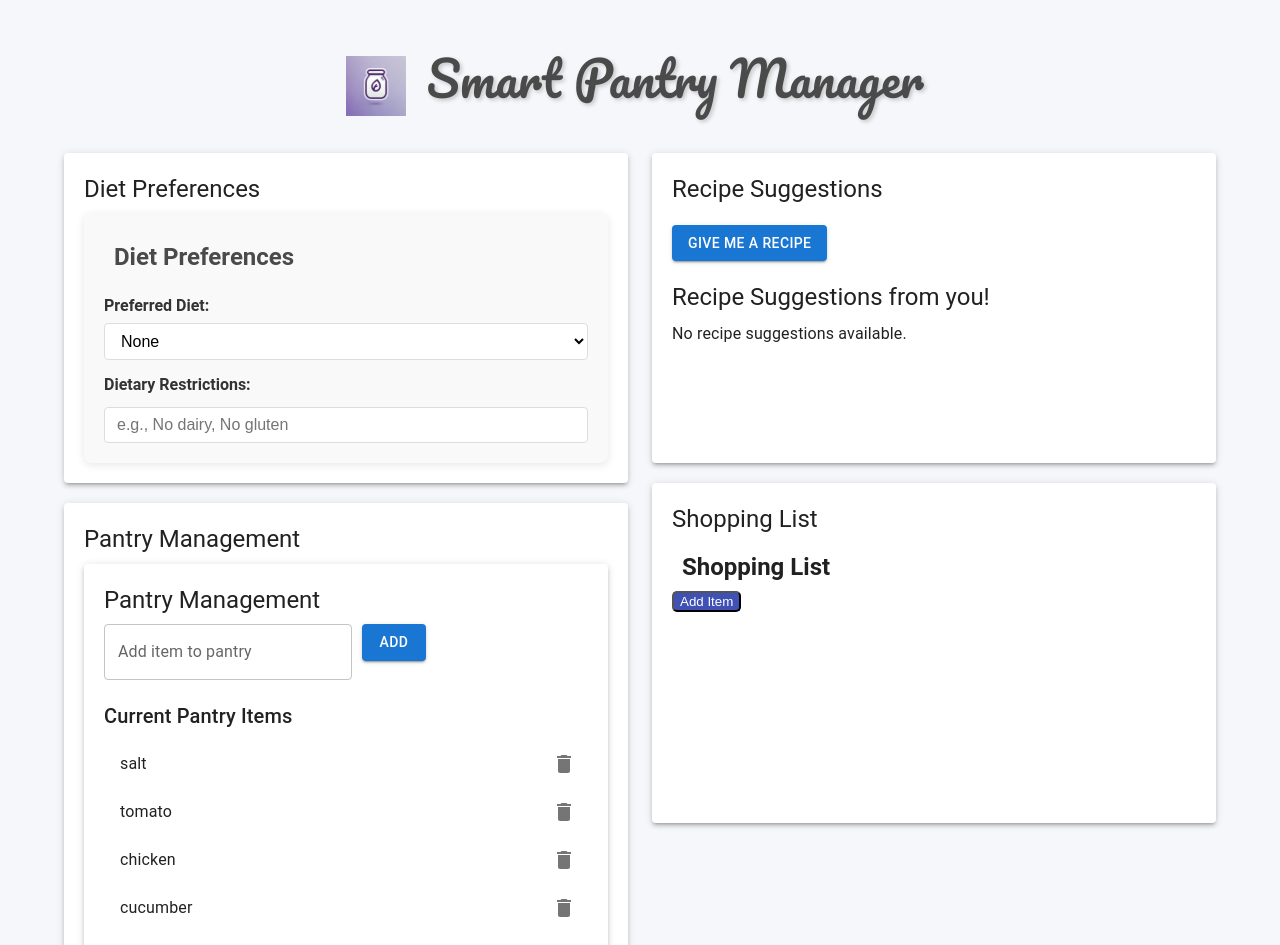
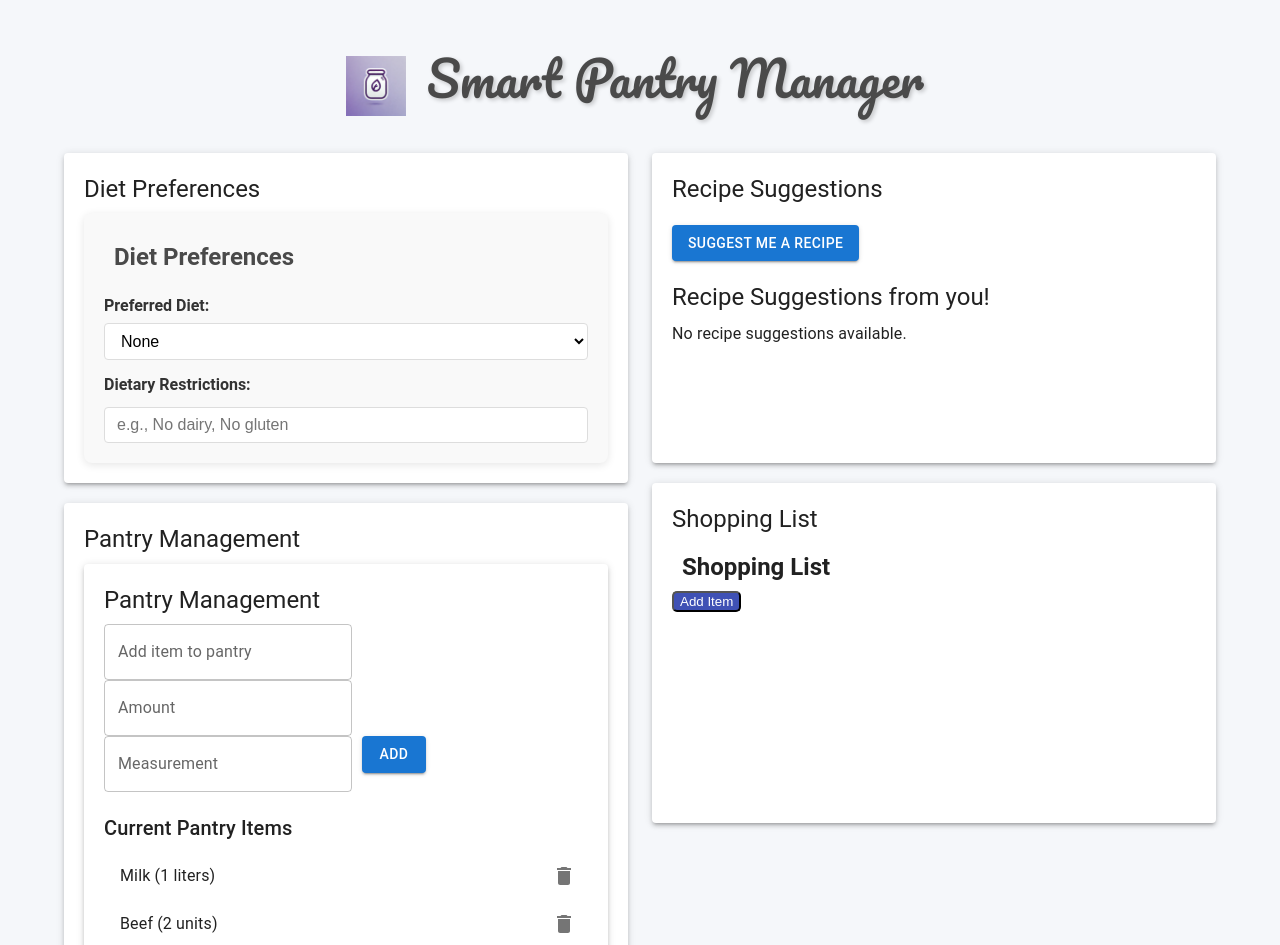
Before and after one commit to majidsadri/smart-pantry, a React (Create React App) app: page / in a window 1280 px wide. Shown: the top 945 px of the page. Built offline with nearby package versions, Linux system fonts and the light colour scheme; data requests are answered from the project's data file.

Commit message:
added diet preffered and chatgpt

```diff
--- a/db.json
+++ b/db.json
@@ -1,29 +1,34 @@
 {
   "pantry": [
     {
-      "id": "11eb",
-      "name": "salt",
-      "category": "Uncategorized"
+      "id": "1696",
+      "name": "Milk",
+      "amount": "1",
+      "measurement": "liters"
     },
     {
-      "id": "8dd1",
-      "name": "tomato",
-      "category": "Uncategorized"
+      "id": "97cd",
+      "name": "Beef",
+      "amount": "2",
+      "measurement": "units"
     },
     {
-      "id": "f65a",
-      "name": "chicken",
-      "category": "Uncategorized"
+      "id": "2598",
+      "name": "Salmon",
+      "amount": "1",
+      "measurement": "units"
     },
     {
-      "id": "4beb",
-      "name": "cucumber",
-      "category": "Uncategorized"
+      "id": "9a54",
+      "name": "Sugar",
+      "amount": "200",
+      "measurement": "grams"
     },
     {
-      "id": "ab26",
-      "name": "beef",
-      "category": "Uncategorized"
+      "id": "879d",
+      "name": "Salt",
+      "amount": "2",
+      "measurement": "units"
     }
   ],
   "recipes": [
--- a/src/components/Pantry/Pantry.js
+++ b/src/components/Pantry/Pantry.js
@@ -1,9 +1,20 @@
 import React, { useState, useEffect } from "react";
-import { Button, TextField, List, ListItem, ListItemText, IconButton, Paper, Typography } from "@mui/material";
+import { Button, TextField, List, ListItem, ListItemText, IconButton, Paper, Typography, MenuItem } from "@mui/material";
 import DeleteIcon from "@mui/icons-material/Delete";
+
+// Default measurements based on item name
+const defaultMeasurements = {
+  sugar: "grams",
+  milk: "liters",
+  flour: "grams",
+  rice: "grams",
+  water: "liters",
+};
 
 const Pantry = ({ updatePantryItems }) => {
   const [pantryInput, setPantryInput] = useState("");
+  const [pantryAmount, setPantryAmount] = useState("");
+  const [measurement, setMeasurement] = useState(""); // New state for measurement
   const [pantryList, setPantryList] = useState([]);
 
   useEffect(() => {
@@ -12,14 +23,18 @@ const Pantry = ({ updatePantryItems }) => {
       .then((response) => response.json())
       .then((data) => {
         setPantryList(data || []);
-        updatePantryItems(data.map((item) => item.name) || []);
+        updatePantryItems(data.map((item) => `${item.name} (${item.amount} ${item.measurement})`) || []);
       })
       .catch((error) => console.error("Error fetching pantry items:", error));
   }, [updatePantryItems]);
 
   const handleAddItem = () => {
-    if (pantryInput.trim()) {
-      const newItem = { name: pantryInput.trim(), category: "Uncategorized" };
+    if (pantryInput.trim() && pantryAmount.trim()) {
+      const newItem = {
+        name: pantryInput.trim(),
+        amount: pantryAmount.trim(),
+        measurement: measurement.trim() || "units", // Use the provided measurement or default to "units"
+      };
       // Send the new item to the backend
       fetch("http://localhost:5000/pantry", {
         method: "POST",
@@ -30,10 +45,12 @@ const Pantry = ({ updatePantryItems }) => {
         .then((addedItem) => {
           const updatedPantryList = [...pantryList, addedItem];
           setPantryList(updatedPantryList);
-          updatePantryItems(updatedPantryList.map((item) => item.name));
+          updatePantryItems(updatedPantryList.map((item) => `${item.name} (${item.amount} ${item.measurement})`));
         })
         .catch((error) => console.error("Error adding pantry item:", error));
       setPantryInput("");
+      setPantryAmount("");
+      setMeasurement(""); // Clear measurement input after adding
     }
   };
 
@@ -45,9 +62,21 @@ const Pantry = ({ updatePantryItems }) => {
       .then(() => {
         const updatedPantryList = pantryList.filter((item) => item.id !== itemToRemove.id);
         setPantryList(updatedPantryList);
-        updatePantryItems(updatedPantryList.map((item) => item.name));
+        updatePantryItems(updatedPantryList.map((item) => `${item.name} (${item.amount} ${item.measurement})`));
       })
       .catch((error) => console.error("Error removing pantry item:", error));
+  };
+
+  // Automatically update the measurement based on the item type
+  const handlePantryInputChange = (e) => {
+    const itemName = e.target.value.toLowerCase();
+    setPantryInput(e.target.value);
+    // Set default measurement if it matches a known item, otherwise clear it
+    if (defaultMeasurements[itemName]) {
+      setMeasurement(defaultMeasurements[itemName]);
+    } else {
+      setMeasurement("");
+    }
   };
 
   return (
@@ -59,7 +88,19 @@ const Pantry = ({ updatePantryItems }) => {
         <TextField
           label="Add item to pantry"
           value={pantryInput}
-          onChange={(e) => setPantryInput(e.target.value)}
+          onChange={handlePantryInputChange}
+          style={{ marginRight: "10px" }}
+        />
+        <TextField
+          label="Amount"
+          value={pantryAmount}
+          onChange={(e) => setPantryAmount(e.target.value)}
+          style={{ marginRight: "10px" }}
+        />
+        <TextField
+          label="Measurement"
+          value={measurement}
+          onChange={(e) => setMeasurement(e.target.value)}
           style={{ marginRight: "10px" }}
         />
         <Button variant="contained" onClick={handleAddItem}>
@@ -70,12 +111,15 @@ const Pantry = ({ updatePantryItems }) => {
       <Typography variant="h6">Current Pantry Items</Typography>
       <List>
         {pantryList.map((item) => (
-          <ListItem key={item.id} secondaryAction={
-            <IconButton edge="end" aria-label="delete" onClick={() => handleRemoveItem(item)}>
-              <DeleteIcon />
-            </IconButton>
-          }>
-            <ListItemText primary={item.name} />
+          <ListItem
+            key={item.id}
+            secondaryAction={
+              <IconButton edge="end" aria-label="delete" onClick={() => handleRemoveItem(item)}>
+                <DeleteIcon />
+              </IconButton>
+            }
+          >
+            <ListItemText primary={`${item.name} (${item.amount} ${item.measurement})`} />
           </ListItem>
         ))}
       </List>
--- a/src/components/RecipeSuggestions/RecipeSuggestions.js
+++ b/src/components/RecipeSuggestions/RecipeSuggestions.js
@@ -64,7 +64,7 @@ const RecipeSuggestions = ({ pantryItems, dietPreferences }) => {
         onClick={fetchSuggestions}
         style={{ marginBottom: "20px" }}
       >
-        Give me a recipe
+        Suggest me a recipe
       </Button>
 
       <Typography variant="h5" gutterBottom>
```
Also changed, not shown: src/components/Pantry/AddItem.js (+11 -2 lines).
